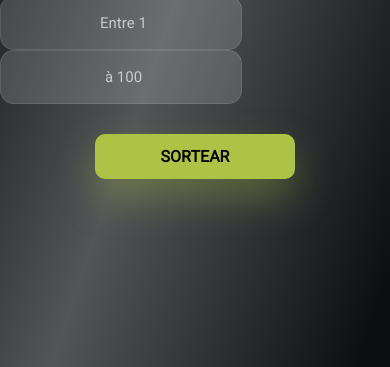
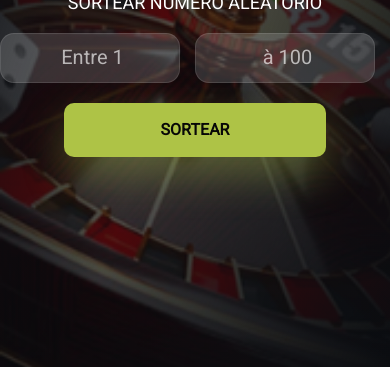
Before and after one commit to DevSalis/Proj.-Sorteador, a plain HTML site: page index.html in a window 390 px wide. Shown: the part 477-844 px from the top of the page. Drawn offline with Linux system fonts and the light colour scheme.

Commit message:
responsividade-ok

```diff
--- a/index.html
+++ b/index.html
@@ -12,7 +12,9 @@
 </head>
 
 <body>
+
     <div class="video-backgrund">
+        <img id="backgrund-responsivo" src="./assets/foto responsivo-okok.png" alt="roleta">
         <video src="./assets/Video_background.mp4" alt="video-roleta-background" autoplay muted loop></video>
         <div class="backgrund-mascara"></div>
     </div>
--- a/style.css
+++ b/style.css
@@ -10,9 +10,12 @@ body {
     display: flex;
     min-height: 100vh;
     flex-direction: column;
-
     align-items: center;
     justify-content: center;
+}
+
+#backgrund-responsivo {
+    display: none;
 }
 
 .video-backgrund {
@@ -45,7 +48,6 @@ main {
 
 #gif-dado {
     width: 150px;
-
 }
 
 h1 {
@@ -65,7 +67,6 @@ h2 {
 #inputs {
     margin-top: 5px;
     align-items: auto;
-
 }
 
 input {
@@ -116,3 +117,72 @@ p {
     color: white;
     font-weight: 700;
 }
+
+@media screen and (max-width: 600px) {
+
+    video {
+        display: none;
+    }
+
+
+    #backgrund-responsivo {
+        width: 110%;
+        height: 100%;
+        display: flex;
+
+    }
+
+    .backgrund-mascara {
+        position: fixed;
+        top: 0;
+        min-width: 110%;
+        min-height: 100%;
+        background: linear-gradient(109deg, rgba(10, 12, 16, 0.99) 10%, rgba(10, 12, 16, 0.7) 50%, rgba(10, 12, 16, 0.99) 95%);
+    }
+
+    #gif-dado {
+        width: 200px;
+    }
+
+    h2 {
+        color: white;
+        margin-top: 1px;
+        font-weight: 400;
+        font-size: 18px;
+        line-height: 38px;
+        text-align: center;
+    }
+
+    #inputs {
+        margin-top: 5px;
+        align-items: center;
+        display: flex;
+        left: auto;
+        padding: 5px;
+    }
+
+    input {
+        width: 180px;
+        height: 50px;
+        border-radius: 14px;
+        border: 1px solid rgb(225, 225, 225, 0.2);
+        background-color: rgb(225, 225, 225, 0.25);
+        font-size: 20px;
+        text-align: center;
+        font-weight: 500;
+        line-height: 47px;
+        opacity: 0.7;
+        align-items: center;
+        margin-bottom: 15px;
+
+        color: white;
+    }
+
+    button {
+        margin-top: 0px;
+        width: 262px;
+        height: 54px;
+        align-items: centers;
+
+    }
+}
```
Also changed, not shown: assets/Sem título.png, assets/foto responsivo-okok.png (added).
